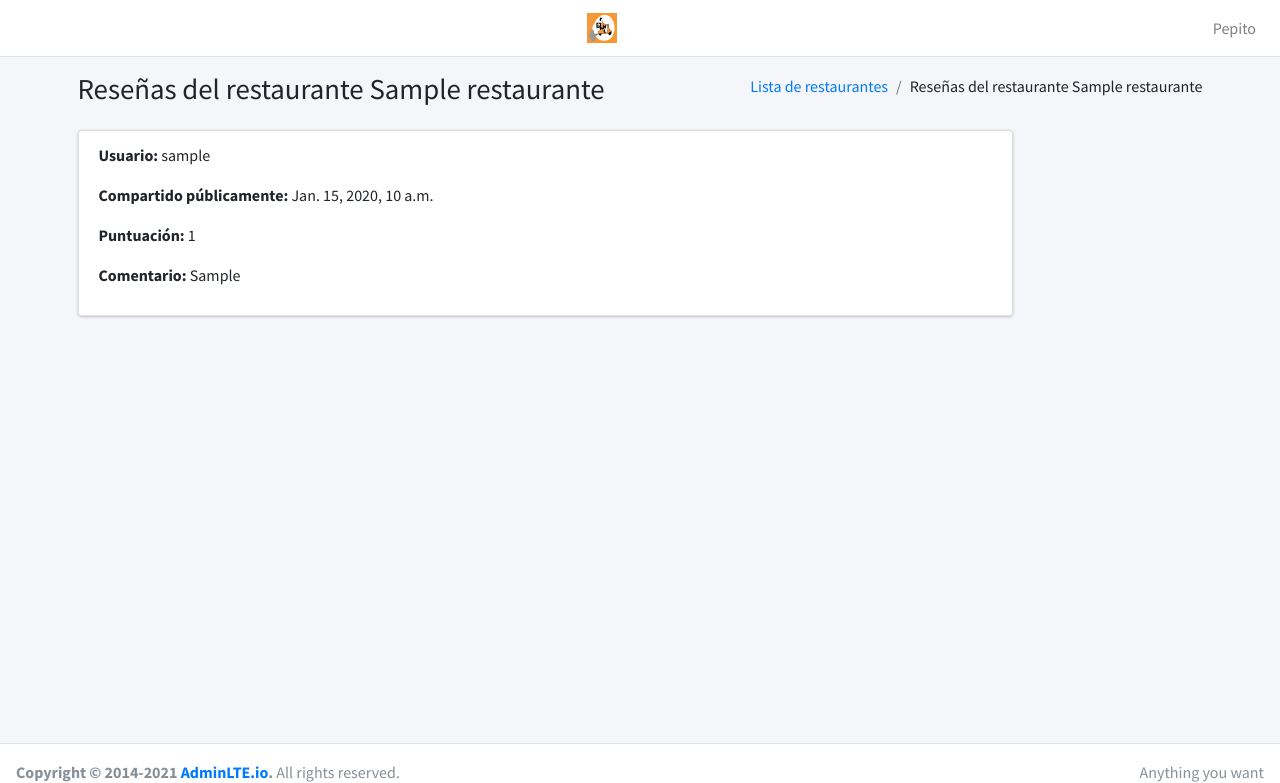
After one commit to TiberiuPaiu/sistemdelivereat, a Django app: page /resena/restaurante/1/ in a window 1280 px wide. The commit adds this page. Shown: the top 783 px of the page. Run offline with Django 5.2, Linux system fonts and the light colour scheme; tables that the repository leaves empty hold one stand-in row (values such as "Sample post"); some libraries are stand-ins or nearby versions.

Commit message:
reseña generica para platos y restaurantes

```diff
--- a/myapp/models.py
+++ b/myapp/models.py
@@ -1,3 +1,5 @@
+from django.utils import timezone
+
 from django.core.validators import MinValueValidator, MaxValueValidator
 from django.db import models
 from django.contrib.auth.models import AbstractUser
@@ -88,3 +90,20 @@ class Plato(models.Model):
 class Ingrediente(models.Model):
     nombre = models.CharField(max_length=100)
     plato =models.ForeignKey(Plato, on_delete=models.CASCADE, related_name='ingredientes')
+
+
+
+class Resena(models.Model):
+    usuario = models.ForeignKey(User, on_delete=models.CASCADE)
+    comentario = models.TextField()
+    puntuacion = models.IntegerField(choices=[(i, i) for i in range(1, 6)])
+    fecha_creacion = models.DateTimeField(default=timezone.now)
+
+    class Meta:
+        abstract = True
+
+class ResenaRestaurante(Resena):
+    restaurante = models.ForeignKey('Restaurante', on_delete=models.CASCADE, related_name='resenas')
+
+class ResenaPlato(Resena):
+    plato = models.ForeignKey('Plato', on_delete=models.CASCADE, related_name='resenas')
--- a/myapp/urls.py
+++ b/myapp/urls.py
@@ -28,8 +28,8 @@ urlpatterns = [
     path('restaurante/agregar_plato/<int:restaurante_id>/', agregar_plato, name='agregar_plato'),
     path('restaurante/listar_plato/<int:restaurante_id>/', PlatosRestauranteListView.as_view() , name='list_platos'),
 
-
-
+    # resena
+    path('resena/<str:tipo_objeto>/<int:id_objeto>/', ResenasView.as_view(), name='resena_generico'),
 
 ]
 
--- a/myapp/views/__init__.py
+++ b/myapp/views/__init__.py
@@ -1,2 +1,3 @@
 from .registro import *
 from .restaurante import *
+from  .resenas import *
--- /dev/null
+++ b/myapp/views/resenas.py
@@ -0,0 +1,65 @@
+from django.shortcuts import get_object_or_404
+from django.views.generic import DetailView
+
+from myapp.models import Restaurante, Plato
+
+
+class ResenasView(DetailView):
+    template_name = 'admin/resenas.html'
+
+    def get_object(self):
+        # Obtener el tipo de objeto y su ID desde la URL
+        tipo_objeto = self.kwargs['tipo_objeto']
+        id_objeto = self.kwargs['id_objeto']
+
+        # Determinar qué modelo se está solicitando y obtener el objeto correspondiente
+        if tipo_objeto == 'restaurante':
+            return get_object_or_404(Restaurante, pk=id_objeto)
+        elif tipo_objeto == 'plato':
+            return get_object_or_404(Plato, pk=id_objeto)
+        # Puedes agregar más tipos de objetos aquí según sea necesario
+
+    def get_context_data(self, **kwargs):
+        context = super().get_context_data(**kwargs)
+        tipo_objeto = self.kwargs['tipo_objeto']
+        id_objeto = self.kwargs['id_objeto']
+
+        # Obtener todas las reseñas asociadas al restaurante o plato
+        if tipo_objeto == 'restaurante':
+            restaurante = context['object']
+            context['resenas'] = restaurante.resenas.all()
+
+            context['title_pagina'] = {'label_title': "Reseñas para restaurante",
+                                       'title_card': "Reseñas del restaurante " + restaurante.nombre,
+                                       },
+            context['ruta_pagina'] = [{
+                'text': "Lista de restaurantes",
+                'link': "myapp:list_restaurantes",
+            },
+                {
+                    'text': "Reseñas del restaurante " + restaurante.nombre,
+                    'link': "",
+                }
+            ]
+        elif tipo_objeto == 'plato':
+            plato = context['object']
+            context['resenas'] = plato.resenas.all()
+            context['title_pagina'] = {'label_title': "Reseñas para plato",
+                                       'title_card': "Reseñas del plato " + plato.nombre,
+                                       },
+            context['ruta_pagina'] = [{
+                'text': "Lista de restaurantes",
+                'link': "myapp:list_restaurantes",
+            },
+                {
+                    'text': "Listado platos del  " + plato.restaurante.nombre,
+                    'link': "",
+                },
+                {
+                    'text': "Reseñas del plato " + plato.nombre,
+                    'link': "",
+                }
+            ]
+
+        context['tipo_objeto'] = tipo_objeto
+        return context
--- /dev/null
+++ b/templates/admin/resenas.html
@@ -0,0 +1,69 @@
+{% extends 'base/base_adminlte.html' %}
+{% load static %}
+{% block style %}
+ <link rel="stylesheet"
+          href="https://fonts.googleapis.com/css?family=Source+Sans+Pro:300,400,400i,700&display=fallback">
+    <!-- Font Awesome -->
+    <link rel="stylesheet" href="{% static 'adminlte/css/all.min.css' %}">
+    <!--  iconas fas -->
+    <link rel="stylesheet" href="https://use.fontawesome.com/releases/v5.7.0/css/all.css"
+          integrity="sha384-lZN37f5QGtY3VHgisS14W3ExzMWZxybE1SJSEsQp9S+oqd12jhcu+A56Ebc1zFSJ" crossorigin="anonymous">
+
+    <link rel="stylesheet" href="{% static 'adminlte/css/adminlte.min.css' %}">
+{% endblock %}
+
+{% block content %}
+
+
+
+<div class="content">
+<div class="container">
+
+    <div class="row">
+
+
+
+        <div class="col-md-10">
+
+
+
+    <div class="card">
+
+        <ul class="list-group">
+                            {% for resena in resenas %}
+                            <li class="list-group-item">
+                                <p><strong>Usuario:</strong> {{ resena.usuario }}</p>
+                                <p><strong>Compartido públicamente:</strong> {{ resena.fecha_creacion }}</p>
+                                <p><strong>Puntuación:</strong> {{ resena.puntuacion }}</p>
+                                <p><strong>Comentario:</strong> {{ resena.comentario }}</p>
+
+                            </li>
+                            {% empty %}
+                            <li class="list-group-item">No hay reseñas disponibles.</li>
+                            {% endfor %}
+                        </ul>
+
+    </div>
+
+
+        </div>
+    </div>
+</div>
+
+
+</div>
+
+
+{% endblock %}
+
+
+{% block script %}
+
+<!-- jQuery -->
+<script src="{% static 'adminlte/js/jquery.min.js' %}"></script>
+<!-- Bootstrap 4 -->
+<script src="{% static 'adminlte/js/bootstrap.bundle.min.js' %}"></script>
+<!-- AdminLTE App -->
+<script src="{% static 'adminlte/js/adminlte.min.js' %}"></script>
+
+{% endblock %}
```
Also changed, not shown: myapp/management/commands/crear_resenas.py (added, +58 -0 lines), templates/admin/list_restaurante.html (+8 -0 lines), myapp/management/__init__.py (added), myapp/management/commands/__init__.py (added).
